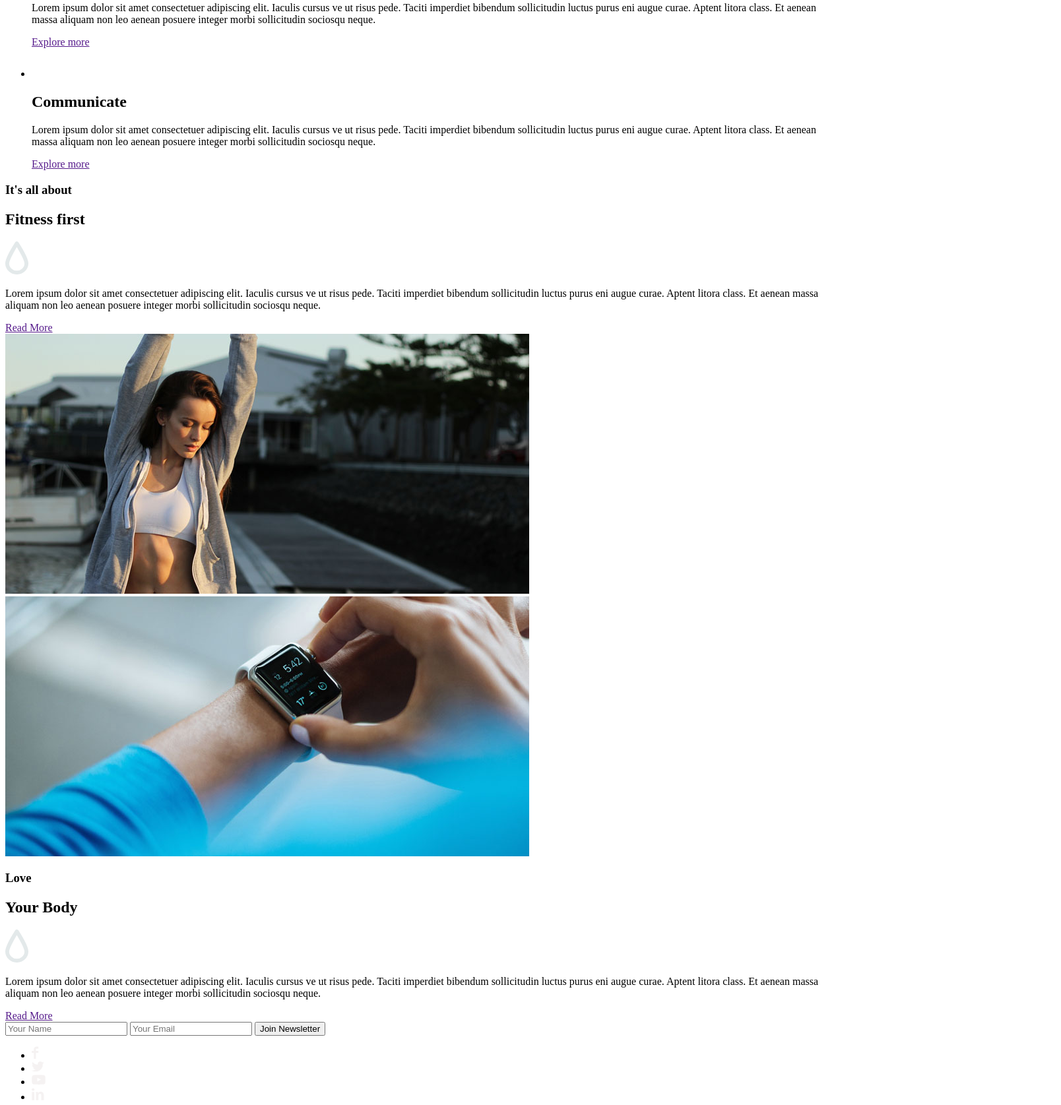
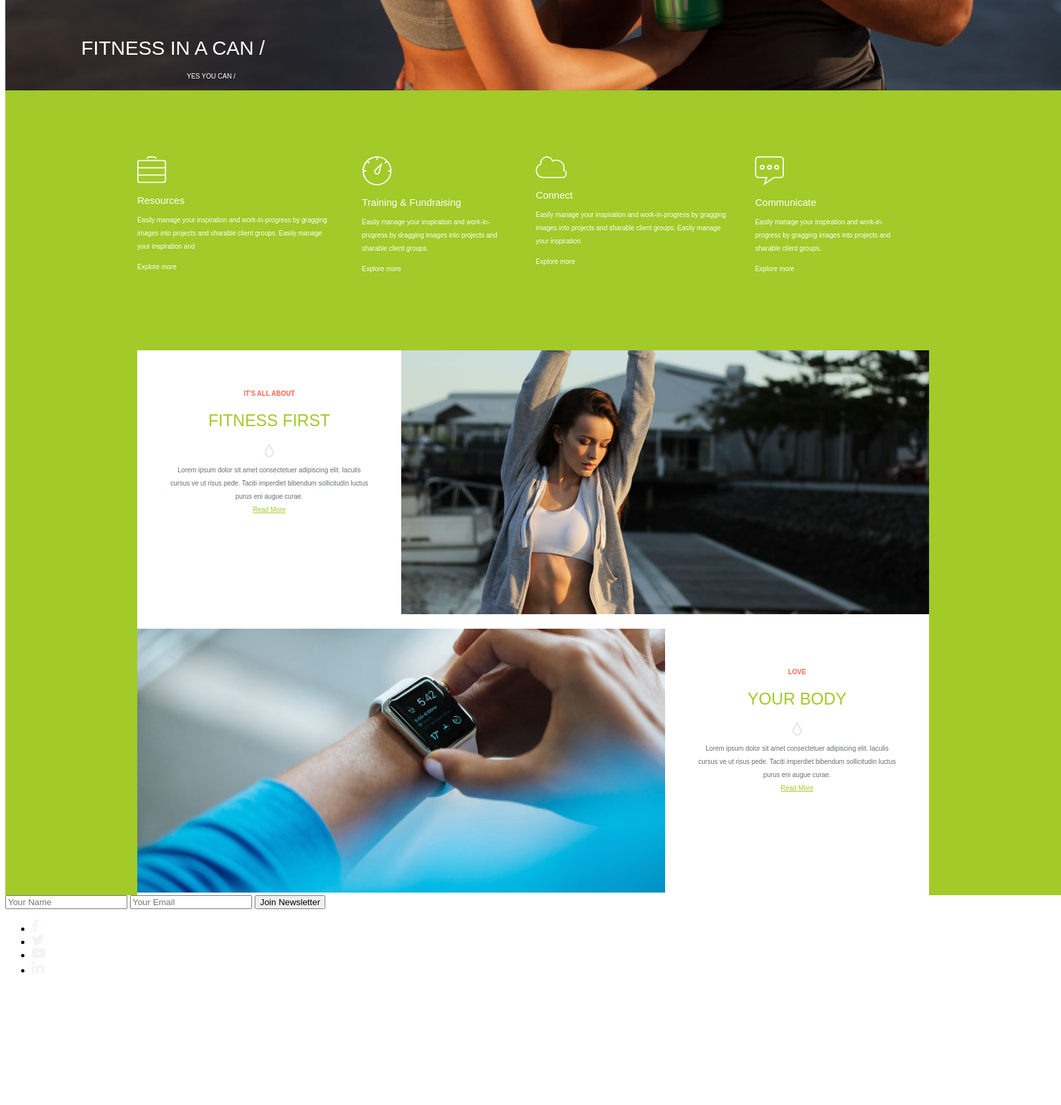
Before and after one commit to britaachberger/mcs, a plain HTML site: page index.html in a window 1280 px wide. Shown: the part 759-2434 px from the top of the page at 66% size, 1608 px wide, since content can reach past the window. After the commit the page ends 2239 px from the top, so only its background shows below. Drawn offline with Linux system fonts and the light colour scheme.

Commit message:
task5_styles

```diff
--- a/index.html
+++ b/index.html
@@ -1,92 +1,116 @@
 <!DOCTYPE html>
 <html lang="en">
+
 <head>
-	<meta charset="UTF-8">
-	<title>Fitness</title>
+ <link rel="stylesheet" href="./style.css">
+  <script src="script.js"></script>	<meta charset="UTF-8">
+<title>Fitness</title>
 </head>
 <body>
+	<div class="header-background">
 	<header>
+		<div class="header">
 		<img src="images/logo.png" alt="">
 		<nav>
-			<ul>
-				<li>
-					<a href="">About</a>
+			<ul class="menu">
+				<li class="menu-link">
+					<a style="color: #ffffff; text-decoration-line: none; font-family: sans-serif;" href="">About</a>
 				</li>
-				<li>
-					<a href="">How it works</a>
+				<li class="menu-link">
+					<a style="color: #ffffff; text-decoration-line: none; font-family: sans-serif;" href="">How it works</a>
 				</li>
-				<li>
-					<a href="">Services</a>
+				<li class="menu-link">
+					<a style="color: #ffffff; text-decoration-line: none; font-family: sans-serif;" href="">Services</a>
 				</li>
-				<li>
-					<a href="">FAQ</a>
+				<li class="menu-link">
+					<a style="color: #ffffff; text-decoration-line: none; font-family: sans-serif;" href="">FAQ</a>
 				</li>
-				<li>
-					<a href="">Contact</a>
+				<li class="menu-link">
+					<a style="color: #ffffff; text-decoration-line: none; font-family: sans-serif;" href="">Contact</a>
 				</li>
 			</ul>
 		</nav>
-
-		<h1>Fitness in a can/</h1>
-		<h2>Yes you can/</h2>
-
+		</div>
+    <div>
+		<h1 class="title">
+		Fitness in a can /</h1>
+		<h2 class="subtitle">
+		Yes you can /</h2>
+	</div>
 	</header>
 	<main>
-		<ul>
+	<div class="main-background">
+		<ul class="main-menu">
 			<li>
 				<img src="images/icon1.svg" alt="">
-				<h2>Resources</h2>
-				<p>
-					Lorem ipsum dolor sit amet consectetuer adipiscing elit. Iaculis cursus ve ut risus pede. Taciti imperdiet bibendum sollicitudin luctus purus eni augue curae. Aptent litora class. Et aenean massa aliquam non leo aenean posuere integer morbi sollicitudin sociosqu neque.
+				<h2 class="main-menu-titles">Resources</h2>
+				<p class="main-menu-text">
+					Easily manage your inspiration and work-in-progress by gragging images into projects and sharable client groups. Easily manage your inspiration and
 				</p>
-				<a href="">Explore more</a>
+				<a style="color: #ffffff; font-size: 10px; text-decoration-line: none;" href="">Explore more</a>
 			</li>
 			<li>
 				<img src="images/icon2.svg" alt="">
-				<h2>Training & Fundraising</h2>
-				<p>
-					Lorem ipsum dolor sit amet consectetuer adipiscing elit. Iaculis cursus ve ut risus pede. Taciti imperdiet bibendum sollicitudin luctus purus eni augue curae. Aptent litora class. Et aenean massa aliquam non leo aenean posuere integer morbi sollicitudin sociosqu neque.
+				<h2 class="main-menu-titles">Training & Fundraising</h2>
+				<p class="main-menu-text">
+					Easily manage your inspiration and work-in-progress by dragging images into projects and sharable client groups.
 				</p>
-				<a href="">Explore more</a>
+				<a style="color: #ffffff; font-size: 10px; text-decoration-line: none;" href="">Explore more</a>
 			</li>
 			<li>
 				<img src="images/icon3.svg" alt="">
-				<h2>Connect</h2>
-				<p>
-					Lorem ipsum dolor sit amet consectetuer adipiscing elit. Iaculis cursus ve ut risus pede. Taciti imperdiet bibendum sollicitudin luctus purus eni augue curae. Aptent litora class. Et aenean massa aliquam non leo aenean posuere integer morbi sollicitudin sociosqu neque.
+				<h2 class="main-menu-titles">Connect</h2>
+				<p class="main-menu-text">
+					Easily manage your inspiration and work-in-progress by gragging images into projects and sharable client groups. Easily manage your inspiration.
 				</p>
-				<a href="">Explore more</a>
+				<a style="color: #ffffff; font-size: 10px; text-decoration-line: none;" href="">Explore more</a>
 			</li>
 			<li>
 				<img src="images/icon4.svg" alt="">
-				<h2>Communicate</h2>
-				<p>
-					Lorem ipsum dolor sit amet consectetuer adipiscing elit. Iaculis cursus ve ut risus pede. Taciti imperdiet bibendum sollicitudin luctus purus eni augue curae. Aptent litora class. Et aenean massa aliquam non leo aenean posuere integer morbi sollicitudin sociosqu neque.
+				<h2 class="main-menu-titles">Communicate</h2>
+				<p class="main-menu-text">
+					Easily manage your inspiration and work-in-progress by gragging images into projects and sharable client groups.
 				</p>
-				<a href="">Explore more</a>
+				<a style="color: #ffffff; font-size: 10px; text-decoration-line: none;" href="">Explore more</a>
 			</li>
 		</ul>
-		<div>
-			<h3>It's all about</h3>
-			<h2>Fitness first</h2>
-			<img src="images/icon5.svg" alt="" height="50">
-			<p>
-				Lorem ipsum dolor sit amet consectetuer adipiscing elit. Iaculis cursus ve ut risus pede. Taciti imperdiet bibendum sollicitudin luctus purus eni augue curae. Aptent litora class. Et aenean massa aliquam non leo aenean posuere integer morbi sollicitudin sociosqu neque.
-			</p>
-			<a href="">Read More</a>
+		<div class="photo-block">
+			<div class="photo-block1">
+				<div class="photo-box1">
+					<h3 class="Itsallabout">It's all about</h3>
+					<h2 class="Fitnessfirst">Fitness first</h2>
+					<img class="icon" src="images/icon5.svg" alt="" height="20">
+					<p class="photo-block-text">
+						Lorem ipsum dolor sit amet consectetuer adipiscing elit. Iaculis cursus ve ut risus pede. Taciti imperdiet bibendum sollicitudin luctus purus eni augue curae.
+						<br>
+						<a style="color: #A2CA29;" href="">Read More</a>
+					</p>
+				</div>
+				<div class="photo1">
+					<img src="images/img1.jpg" alt="" height="400" width="800">
+				</div>
+			</div>
+			<br>
+			<div class="photo-block2">
+				<div class="photo2">
+					<img src="images/img2.jpg" alt="" height="400" width="800">
+				</div>
+				<div class="photo-box2">
+					<h3 class="Itsallabout">Love</h3>
+					<h2 class="Fitnessfirst">Your Body</h2>
+					<img class="icon" src="images/icon5.svg" alt="" height="20">
+					<p class="photo-block-text">
+						Lorem ipsum dolor sit amet consectetuer adipiscing elit. Iaculis cursus ve ut risus pede. Taciti imperdiet bibendum sollicitudin luctus purus eni augue curae.
+						<br>
+						<a style="color: #A2CA29;" href="">Read More</a>
+					</p>
+				</div>
+			</div>
 		</div>
-		<img src="images/img1.jpg" alt="">
-		<img src="images/img2.jpg" alt="">
-		<div>
-			<h3>Love</h3>
-			<h2>Your Body</h2>
-			<img src="images/icon5.svg" alt="" height="50">
-			<p>
-				Lorem ipsum dolor sit amet consectetuer adipiscing elit. Iaculis cursus ve ut risus pede. Taciti imperdiet bibendum sollicitudin luctus purus eni augue curae. Aptent litora class. Et aenean massa aliquam non leo aenean posuere integer morbi sollicitudin sociosqu neque.
-			</p>
-			<a href="">Read More</a>
-		</div>
+	</div>
 	</main>
+
+
 	<footer>
 		<form>
 			<input type="text" placeholder="Your Name">
--- /dev/null
+++ b/style.css
@@ -0,0 +1,158 @@
+/* Styles go here */
+.menu{
+	font-size: 13px;
+	text-transform: uppercase;
+	text-decoration-line: none;
+	text-decoration-color: #ffffff;
+	display: flex;
+	list-style: none;
+	width: 580px;
+	justify-content: space-between;
+}
+
+
+.menu-link{
+	font-size: 13px;
+	text-transform: uppercase;
+	text-decoration-line: none;
+	color: #ffffff;
+	font-weight: 300;
+}
+
+
+.header-background{
+	background-image: url("images/background.jpg");
+	height: 900px;
+	width: 1600px;
+	background-repeat: no-repeat;
+	background-size: cover;
+}
+
+.header{
+	display: flex;
+	justify-content: space-between;
+	padding: 60px 60px 0 60px;
+}
+
+.title{
+	color: #ffffff;
+	font-size: 30px;
+	font-family:sans-serif;
+	font-weight: 300;
+	justify-content: center;
+	text-transform: uppercase;
+	padding:  680px 0 0 115px;
+}
+
+.subtitle{
+	color: #ffffff;
+	font-size: 10px;
+	font-family:sans-serif;
+	font-weight: 300;
+	text-transform: uppercase;
+	padding:  0 0 0 275px;
+}
+
+
+.main-background{
+	background-color: #A2CA29;
+	width: 1600px;
+}
+
+.main-menu{
+	padding: 100px 200px;
+	display: flex;
+	justify-content: space-between;
+	align-content: center;
+	color: #ffffff;
+	font-family:sans-serif;
+	font-weight: 300;
+	list-style: none;
+	width: 1200px;
+}
+
+.main-menu-titles{
+    font-weight: 100;
+   	font-size: 15px;
+   	color: #ffffff;
+}
+
+.main-menu-text{
+  font-size: 10px;
+  justify-content: center;
+  color: #ffffff;
+  line-height: 2;
+  padding: 0 40px 0 0
+}
+
+
+.photo-block{
+	background-color: #ffffff;
+	margin: 0 200px;
+	font-family:sans-serif;
+	text-decoration-line: none;
+}
+
+.photo-block1{
+	display: flex;
+	margin: 0;
+}
+
+.photo-box1{
+	height: 400px;
+	width: 400px;
+}
+
+.photo-box-link{
+	justify-content: center;
+	font-size: 13px;
+	text-transform: uppercase;
+	text-decoration-line: none;
+	text-decoration-color: #ffffff;
+}
+
+.Itsallabout{
+  	font-size: 10px;
+  	color: #FE634D;
+	text-transform: uppercase;
+	text-align: center;
+	padding: 50px 0 0 0
+}
+
+.Fitnessfirst{
+	font-size: 25px;
+	color: #A2CA29;
+	text-transform: uppercase;
+	font-weight: 300;
+	text-align: center;
+}
+
+.icon{
+	display: block;
+	margin-left: auto;
+    margin-right: auto
+}
+
+.photo-block-text{
+	color: #656E73;
+	font-size: 10px;
+	font-weight: 300;
+	line-height: 2;
+	text-align: center;
+	text-decoration-line: none;
+	padding: 0 50px 0 50px
+}
+
+.photo1{
+}
+
+
+.photo-block2{
+	display: flex;
+	margin: 0;
+}
+
+.photo-box2{
+	height: 400px;
+	width: 400px;
+}
```
